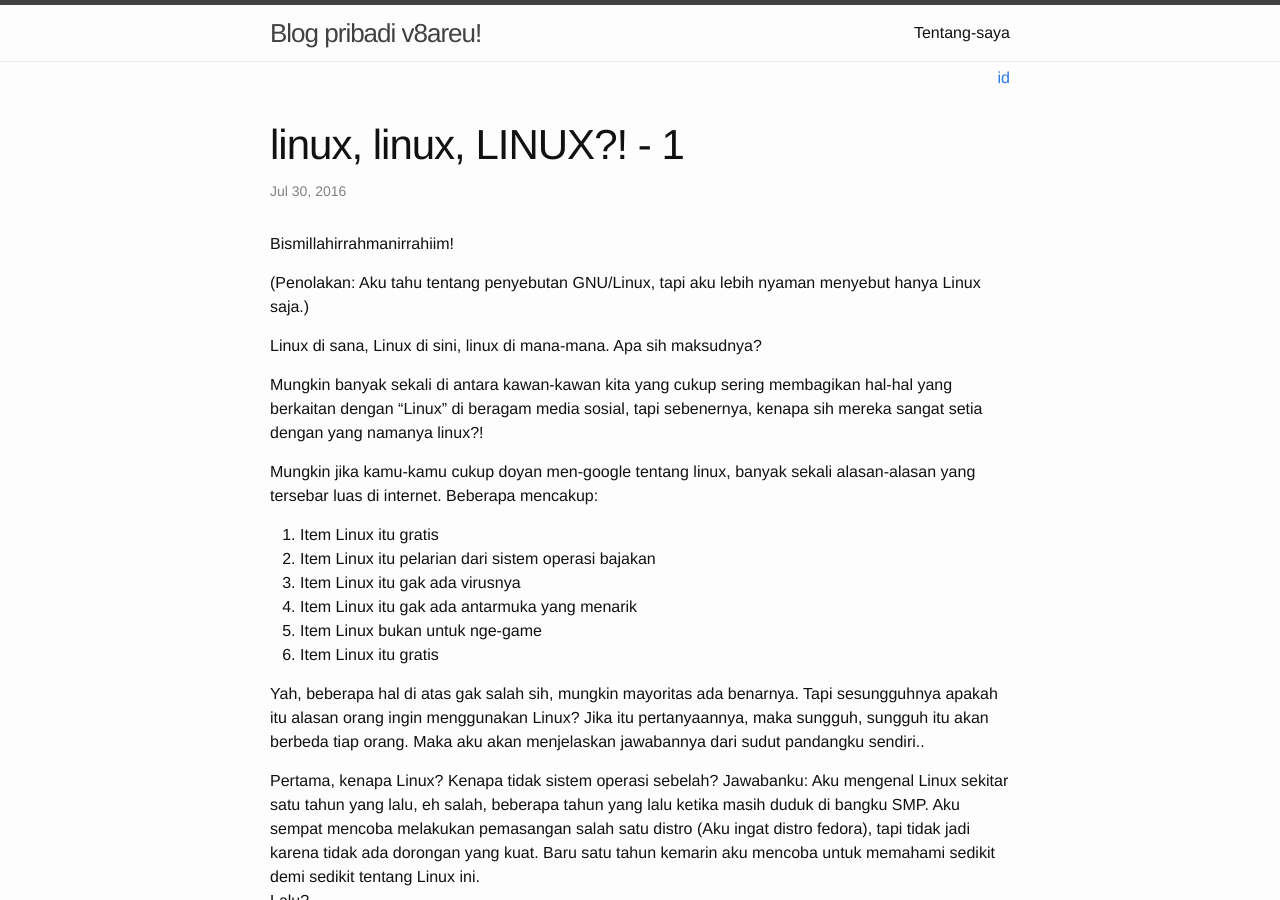
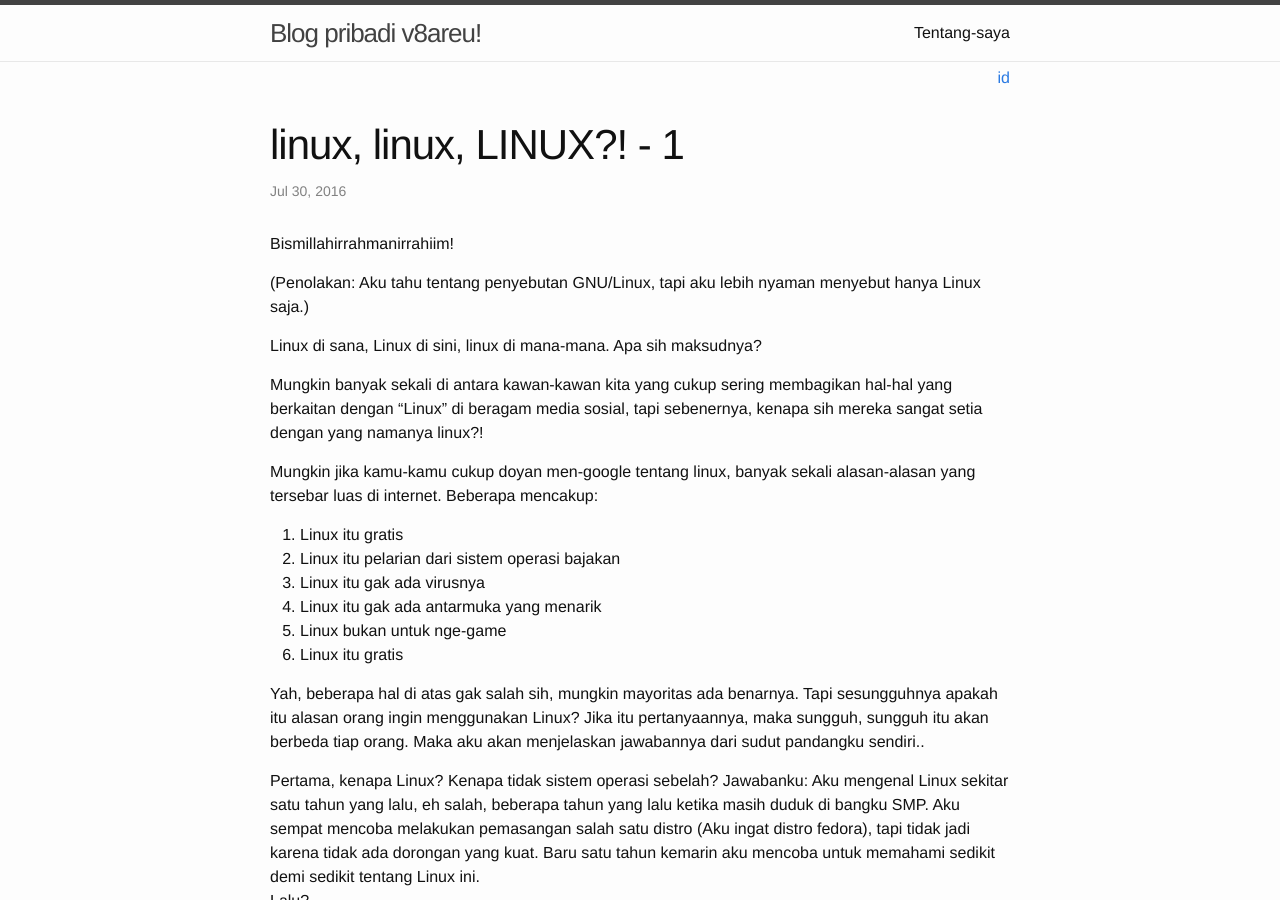
Before and after one commit to mfakhrusy/v8areu.github.io, a Jekyll site: the page built from _posts/2016-07-30-linux-linux-LINUX-1.markdown, in a window 1280 px wide and 900 px high. Built offline with Jekyll 4.4.1, drawn with Linux system fonts in a browser that asks for light colours; comment, search, counter and statistics services are not loaded.

Commit message:
edit typo

```diff
--- a/_posts/2016-07-30-linux-linux-LINUX-1.markdown
+++ b/_posts/2016-07-30-linux-linux-LINUX-1.markdown
@@ -18,12 +18,12 @@ Mungkin banyak sekali di antara kawan-kawan kita yang cukup sering membagikan ha
 
 Mungkin jika kamu-kamu cukup doyan men-google tentang linux, banyak sekali alasan-alasan yang tersebar luas di internet. Beberapa mencakup:
 <ol>
-<li> Item Linux itu gratis </li>
-<li> Item Linux itu pelarian dari sistem operasi bajakan </li>
-<li> Item Linux itu gak ada virusnya </li>
-<li> Item Linux itu gak ada antarmuka yang menarik </li>
-<li> Item Linux bukan untuk nge-game </li>
-<li> Item Linux itu gratis </li>
+<li> Linux itu gratis </li>
+<li> Linux itu pelarian dari sistem operasi bajakan </li>
+<li> Linux itu gak ada virusnya </li>
+<li> Linux itu gak ada antarmuka yang menarik </li>
+<li> Linux bukan untuk nge-game </li>
+<li> Linux itu gratis </li>
 </ol>
 Yah, beberapa hal di atas gak salah sih, mungkin mayoritas ada benarnya. Tapi sesungguhnya apakah itu alasan orang ingin menggunakan Linux?
 Jika itu pertanyaannya, maka sungguh, sungguh itu akan berbeda tiap orang. Maka aku akan menjelaskan jawabannya dari sudut pandangku sendiri..
```
